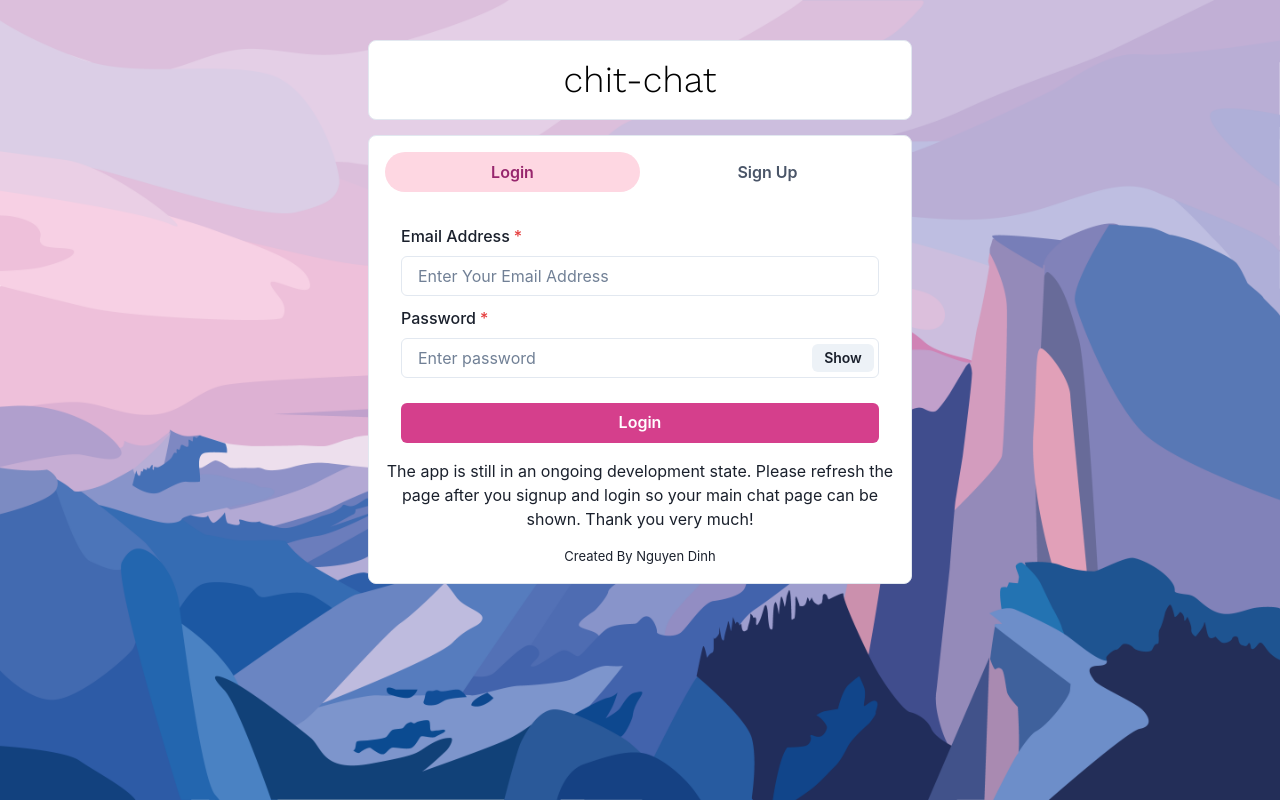
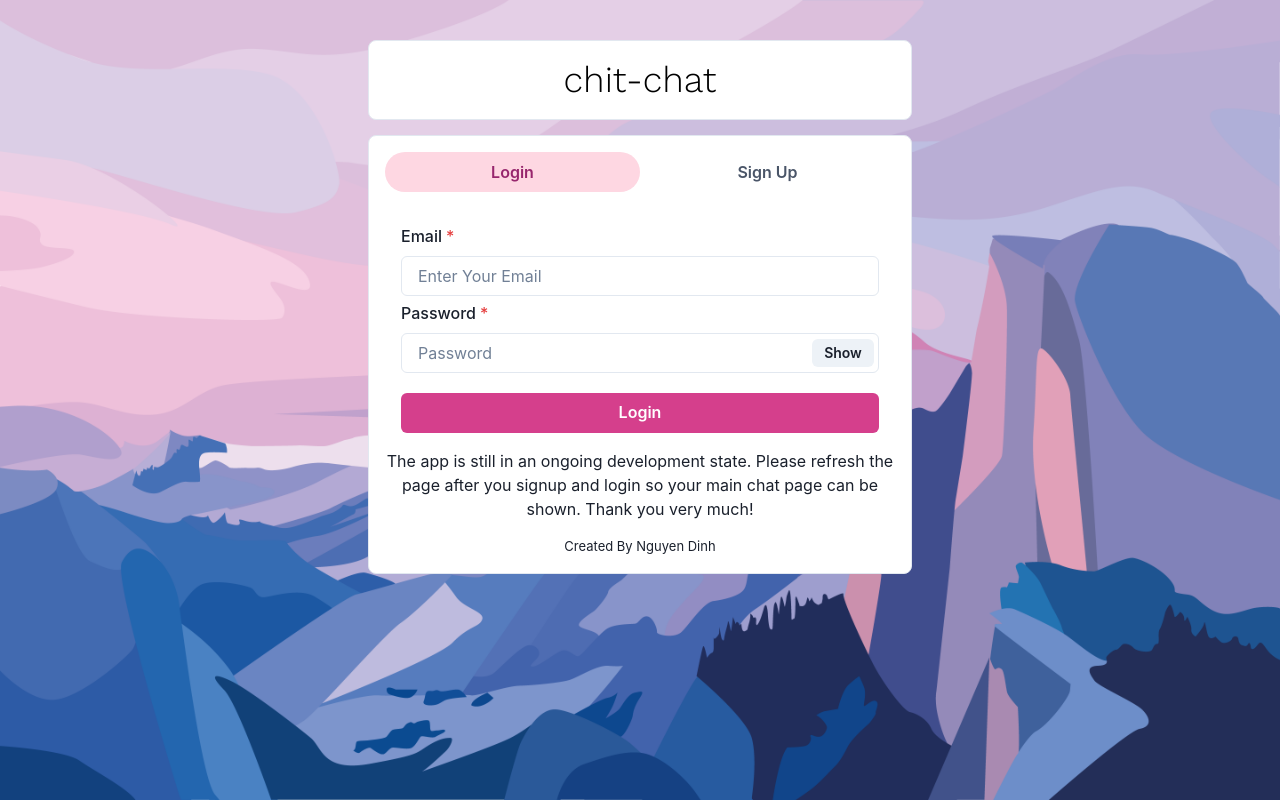
Before and after one commit to nguyendinhhh/chit-chat, a React (Create React App) app in the folder frontend/: page / in a window 1280 px wide. Built offline with nearby package versions, Linux system fonts and the light colour scheme.

Commit message:
login fixed (probably)

```diff
--- a/frontend/src/components/authentication/Login.js
+++ b/frontend/src/components/authentication/Login.js
@@ -14,20 +14,21 @@ import { useHistory } from "react-router-dom";
 import { ChatState } from "../../Context/ChatProvider";
 
 const Login = () => {
+	const [email, setEmail] = useState();
+	const [password, setPassword] = useState();
 	const [show, setShow] = useState(false);
+	const [loading, setLoading] = useState(false);
+
 	const handleClick = () => setShow(!show);
 	const toast = useToast();
-	const [email, setEmail] = useState();
-	const [password, setPassword] = useState();
-	const [loading, setLoading] = useState(false);
+	const history = useHistory();
+	const { setUser, setInitialLoading } = ChatState();
 
-	const history = useHistory();
-
-	const submitHandler = async () => {
+	const submitHandler = async (e) => {
 		setLoading(true);
 		if (!email || !password) {
 			toast({
-				title: "Please Fill all the Feilds",
+				title: "Please fill out all fields",
 				status: "warning",
 				duration: 5000,
 				isClosable: true,
@@ -36,19 +37,18 @@ const Login = () => {
 			setLoading(false);
 			return;
 		}
+
 		try {
 			const config = {
 				headers: {
 					"Content-type": "application/json",
 				},
 			};
-
 			const { data } = await axios.post(
 				"/api/user/login",
 				{ email, password },
 				config
 			);
-
 			toast({
 				title: "Login Successful",
 				status: "success",
@@ -56,13 +56,19 @@ const Login = () => {
 				isClosable: true,
 				position: "bottom",
 			});
-			localStorage.setItem("userInfo", JSON.stringify(data));
+			setInitialLoading(true);
+			setUser(data);
+			localStorage.setItem("userInfo", JSON.stringify(data)); // for context api. Check ChatProvider.js
 			setLoading(false);
 			history.push("/chats");
+			setTimeout(() => {
+				setInitialLoading(false);
+			}, 2000);
 		} catch (error) {
+			console.log(error);
 			toast({
 				title: "Error Occured!",
-				description: error.response.data.message,
+				description: error,
 				status: "error",
 				duration: 5000,
 				isClosable: true,
@@ -73,26 +79,25 @@ const Login = () => {
 	};
 
 	return (
-		<VStack spacing="10px">
+		<VStack spacing="5px">
 			<FormControl id="email" isRequired>
-				<FormLabel>Email Address</FormLabel>
+				<FormLabel>Email</FormLabel>
 				<Input
-					value={email}
-					type="email"
-					placeholder="Enter Your Email Address"
+					placeholder="Enter Your Email"
+					value={email} // after adding this line, if user clicks get guest creds button, the field is automatically filled, thanks to useState
 					onChange={(e) => setEmail(e.target.value)}
 				/>
 			</FormControl>
 			<FormControl id="password" isRequired>
 				<FormLabel>Password</FormLabel>
-				<InputGroup size="md">
+				<InputGroup>
 					<Input
-						value={password}
+						type={show ? "text" : "password"}
+						placeholder="Password"
+						value={password} // after adding this line, if user clicks get guest creds button, the field is automatically filled, thanks to useState
 						onChange={(e) => setPassword(e.target.value)}
-						type={show ? "text" : "password"}
-						placeholder="Enter password"
 					/>
-					<InputRightElement width="4.5rem">
+					<InputRightElement width="4.5em">
 						<Button h="1.75rem" size="sm" onClick={handleClick}>
 							{show ? "Hide" : "Show"}
 						</Button>
@@ -100,7 +105,7 @@ const Login = () => {
 				</InputGroup>
 			</FormControl>
 			<Button
-				colorScheme="pink"
+				colorScheme={"pink"}
 				width="100%"
 				style={{ marginTop: 15 }}
 				onClick={submitHandler}
@@ -108,123 +113,20 @@ const Login = () => {
 			>
 				Login
 			</Button>
+			{/* <Button
+				variant="solid"
+				colorScheme={"gray"}
+				width="100%"
+				style={{ marginTop: 15 }}
+				onClick={() => {
+					setEmail("guest@example.com");
+					setPassword("mypassword");
+				}}
+			>
+				Get Guest User Credentials
+			</Button> */}
 		</VStack>
 	);
 };
-// const Login = () => {
-// 	const [email, setEmail] = useState();
-// 	const [password, setPassword] = useState();
-// 	const [show, setShow] = useState(false);
-// 	const [loading, setLoading] = useState(false);
-
-// 	const handleClick = () => setShow(!show);
-// 	const toast = useToast();
-// 	const history = useHistory();
-// 	const { setUser, setInitialLoading } = ChatState();
-
-// 	const submitHandler = async (e) => {
-// 		setLoading(true);
-// 		if (!email || !password) {
-// 			toast({
-// 				title: "Please fill out all fields",
-// 				status: "warning",
-// 				duration: 5000,
-// 				isClosable: true,
-// 				position: "bottom",
-// 			});
-// 			setLoading(false);
-// 			return;
-// 		}
-
-// 		try {
-// 			const config = {
-// 				headers: {
-// 					"Content-type": "application/json",
-// 				},
-// 			};
-// 			const { data } = await axios.post(
-// 				"/api/user/login",
-// 				{ email, password },
-// 				config
-// 			);
-// 			toast({
-// 				title: "Login Successful",
-// 				status: "success",
-// 				duration: 5000,
-// 				isClosable: true,
-// 				position: "bottom",
-// 			});
-// 			setInitialLoading(true);
-// 			setUser(data);
-// 			localStorage.setItem("userInfo", JSON.stringify(data)); // for context api. Check ChatProvider.js
-// 			setLoading(false);
-// 			history.push("/chats");
-// 			setTimeout(() => {
-// 				setInitialLoading(false);
-// 			}, 2000);
-// 		} catch (error) {
-// 			console.log(error);
-// 			toast({
-// 				title: "Error Occured!",
-// 				description: error,
-// 				status: "error",
-// 				duration: 5000,
-// 				isClosable: true,
-// 				position: "bottom",
-// 			});
-// 			setLoading(false);
-// 		}
-// 	};
-
-// 	return (
-// 		<VStack spacing="5px">
-// 			<FormControl id="email" isRequired>
-// 				<FormLabel>Email</FormLabel>
-// 				<Input
-// 					placeholder="Enter Your Email"
-// 					value={email} // after adding this line, if user clicks get guest creds button, the field is automatically filled, thanks to useState
-// 					onChange={(e) => setEmail(e.target.value)}
-// 				/>
-// 			</FormControl>
-// 			<FormControl id="password" isRequired>
-// 				<FormLabel>Password</FormLabel>
-// 				<InputGroup>
-// 					<Input
-// 						type={show ? "text" : "password"}
-// 						placeholder="Password"
-// 						value={password} // after adding this line, if user clicks get guest creds button, the field is automatically filled, thanks to useState
-// 						onChange={(e) => setPassword(e.target.value)}
-// 					/>
-// 					<InputRightElement width="4.5em">
-// 						<Button h="1.75rem" size="sm" onClick={handleClick}>
-// 							{show ? "Hide" : "Show"}
-// 						</Button>
-// 					</InputRightElement>
-// 				</InputGroup>
-// 			</FormControl>
-// 			<Button
-// 				colorScheme={"pink"}
-// 				width="100%"
-// 				style={{ marginTop: 15 }}
-// 				onClick={submitHandler}
-// 				isLoading={loading}
-// 			>
-// 				Login
-// 			</Button>
-// 			{/* <Button
-// 				variant="solid"
-// 				colorScheme={"gray"}
-// 				width="100%"
-// 				style={{ marginTop: 15 }}
-// 				onClick={() => {
-// 					setEmail("guest@example.com");
-// 					setPassword("mypassword");
-// 				}}
-// 			>
-// 				Get Guest User Credentials
-// 			</Button> */}
-// 		</VStack>
-// 	);
-// };
 
 export default Login;
```
Also changed, not shown: 7 other files (tests, documents, lock files or other folders).
